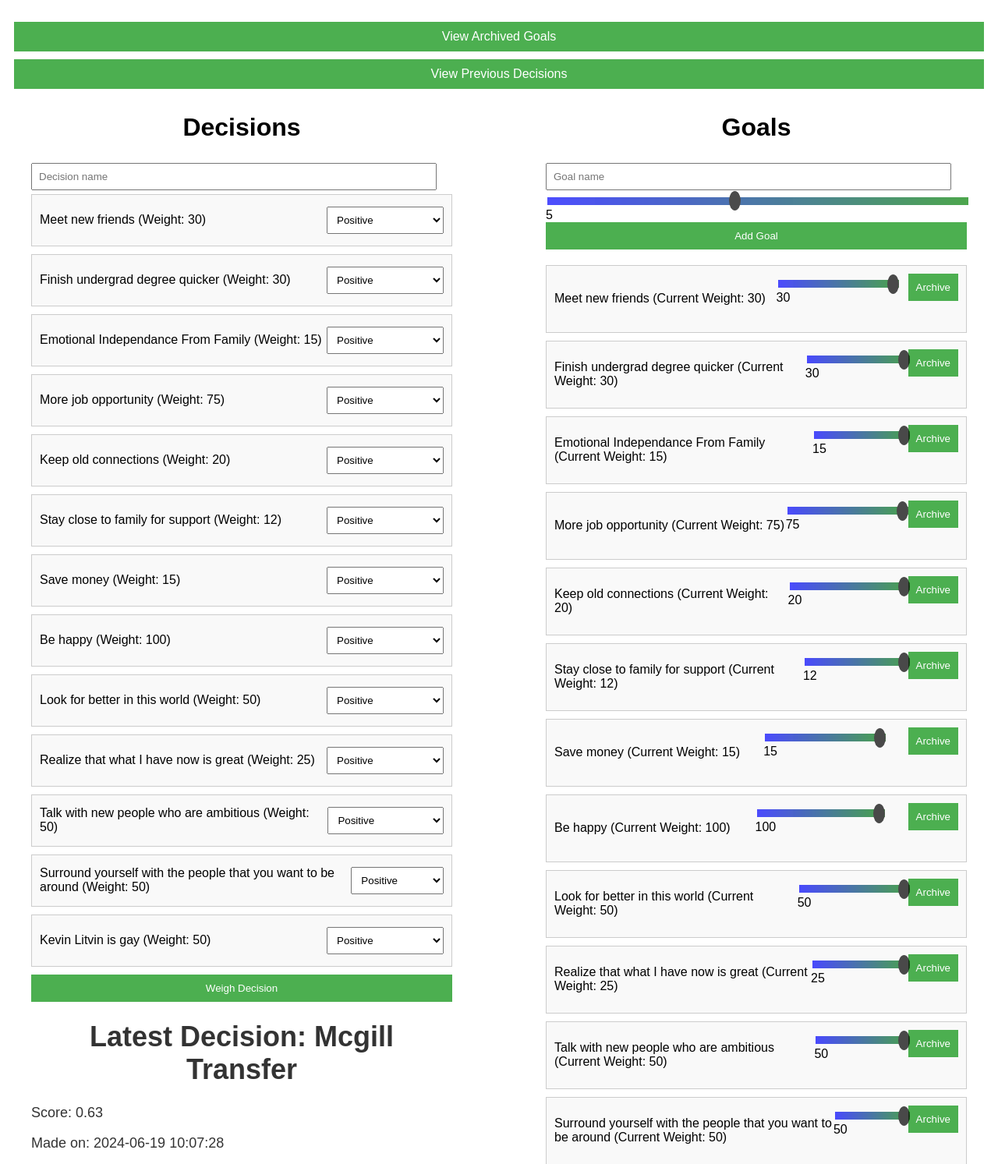
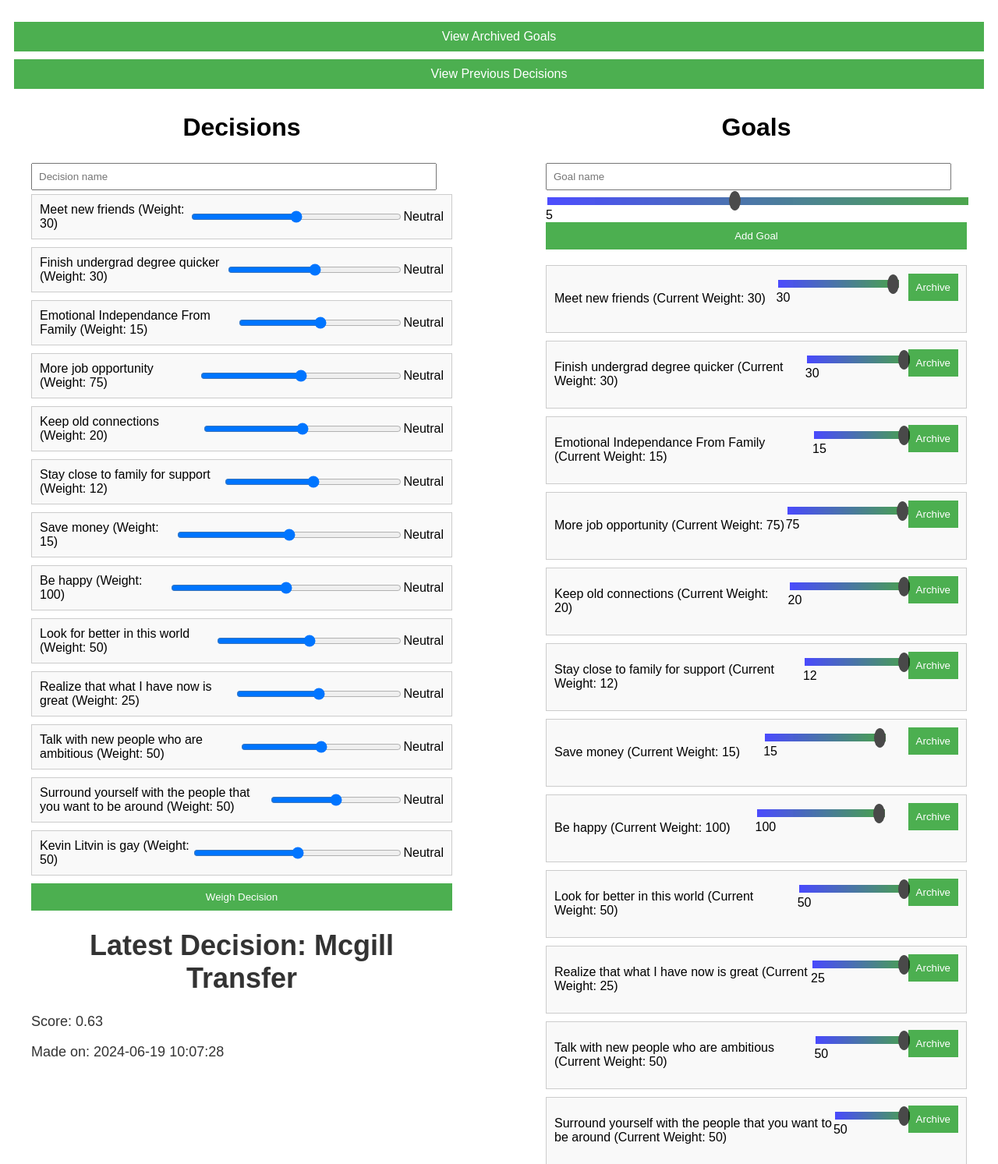
Before and after one commit to kevinl03/DecisionWeight, a Flask app: page / in a window 1280 px wide. Shown: the top 1493 px of the page at 78% size. Run offline with Flask 3, Linux system fonts and the light colour scheme; data comes from the database, SQL or seed files in the repository.

Commit message:
Impact slider for each decision now works!

```diff
--- a/templates/index.html
+++ b/templates/index.html
@@ -143,7 +143,26 @@ input[type="range"].weight-slider::-moz-range-thumb {
     cursor: pointer;
 }
 
+input[type=range] {
+    width: 300px; /* Adjust as per your UI requirements */
+}
 
+input[type=range]::-webkit-slider-thumb {
+    appearance: none;
+    width: 20px; /* Set to your desired width */
+    height: 20px; /* Set to your desired height */
+    background: black; /* Set to your desired thumb color */
+    cursor: pointer;
+    border-radius: 50%; /* Circular thumb */
+}
+
+input[type=range]::-moz-range-thumb {
+    width: 20px;
+    height: 20px;
+    background: black;
+    cursor: pointer;
+    border-radius: 50%;
+}
     </style>
 </head>
 <body>
@@ -157,15 +176,37 @@ input[type="range"].weight-slider::-moz-range-thumb {
                 {% for goal in goals %}
                     <div class="goal-widget">
                         <span>{{ goal[1] }} (Weight: {{ goal[2] }})</span>
-                        <select id="score_{{ goal[0] }}" name="score_{{ goal[0] }}" required>
-                            <option value="positive">Positive</option>
-                            <option value="neutral">Neutral</option>
-                            <option value="negative">Negative</option>
-                        </select>
+                        <input type="range" id="decisionSlider{{ loop.index }}" name="decision{{ loop.index }}" min="0" max="2" value="1" step="1">
+                        <output id="decisionOutput{{ loop.index }}">Neutral</output>
                     </div>
                 {% endfor %}
                 <button type="submit">Weigh Decision</button>
             </form>
+            <script>
+                document.addEventListener('DOMContentLoaded', function() {
+                    var sliders = document.querySelectorAll('input[type="range"]');
+                    sliders.forEach(function(slider, index) {
+                        slider.addEventListener('input', function() {
+                            const value = parseInt(this.value);
+                            let label = '';
+                            switch(value) {
+                                case 0:
+                                    label = 'Negative';
+                                    break;
+                                case 1:
+                                    label = 'Neutral';
+                                    break;
+                                case 2:
+                                    label = 'Positive';
+                                    break;
+                            }
+                            document.getElementById('decisionOutput' + (index + 1)).textContent = label;
+                        });
+                    });
+                });
+            </script>
+
+
             {% if last_decision %}
             <div class="result">
                 <h1>Latest Decision: {{ last_decision[1] }}</h1>
```
